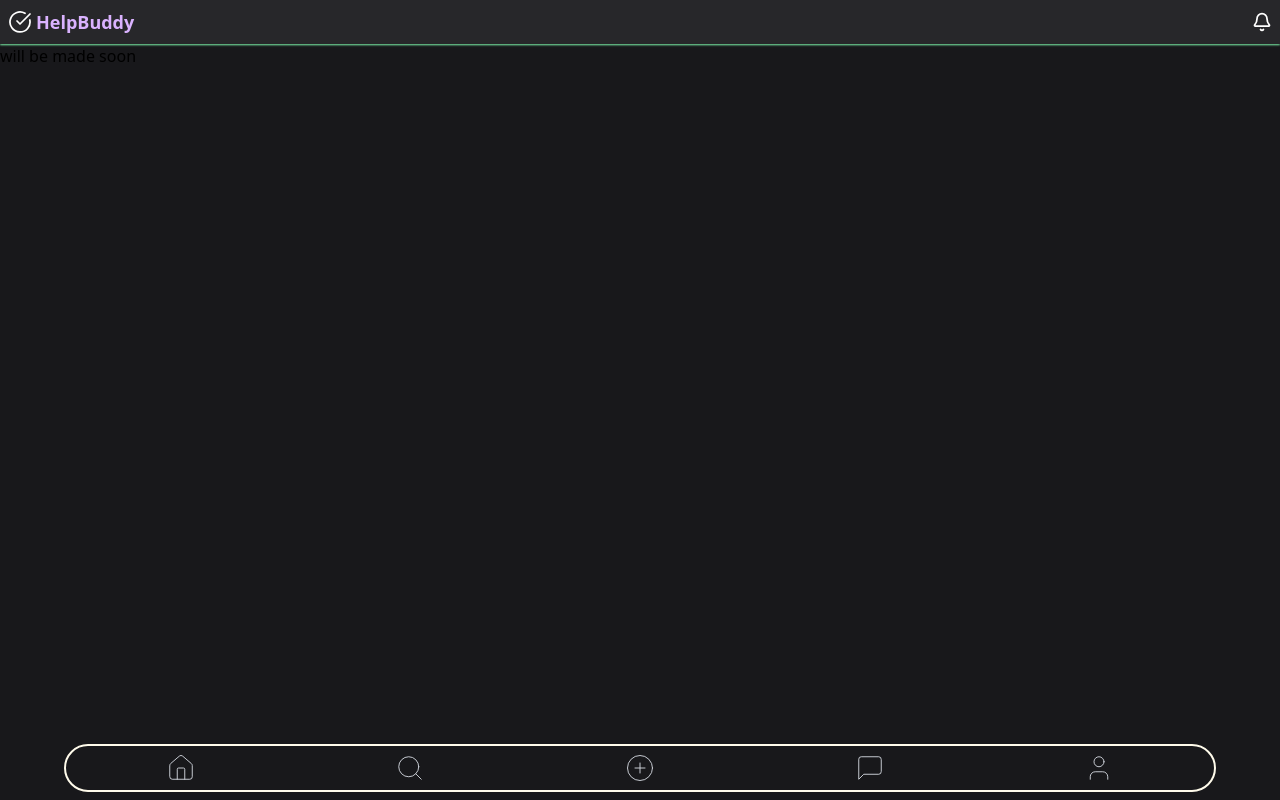
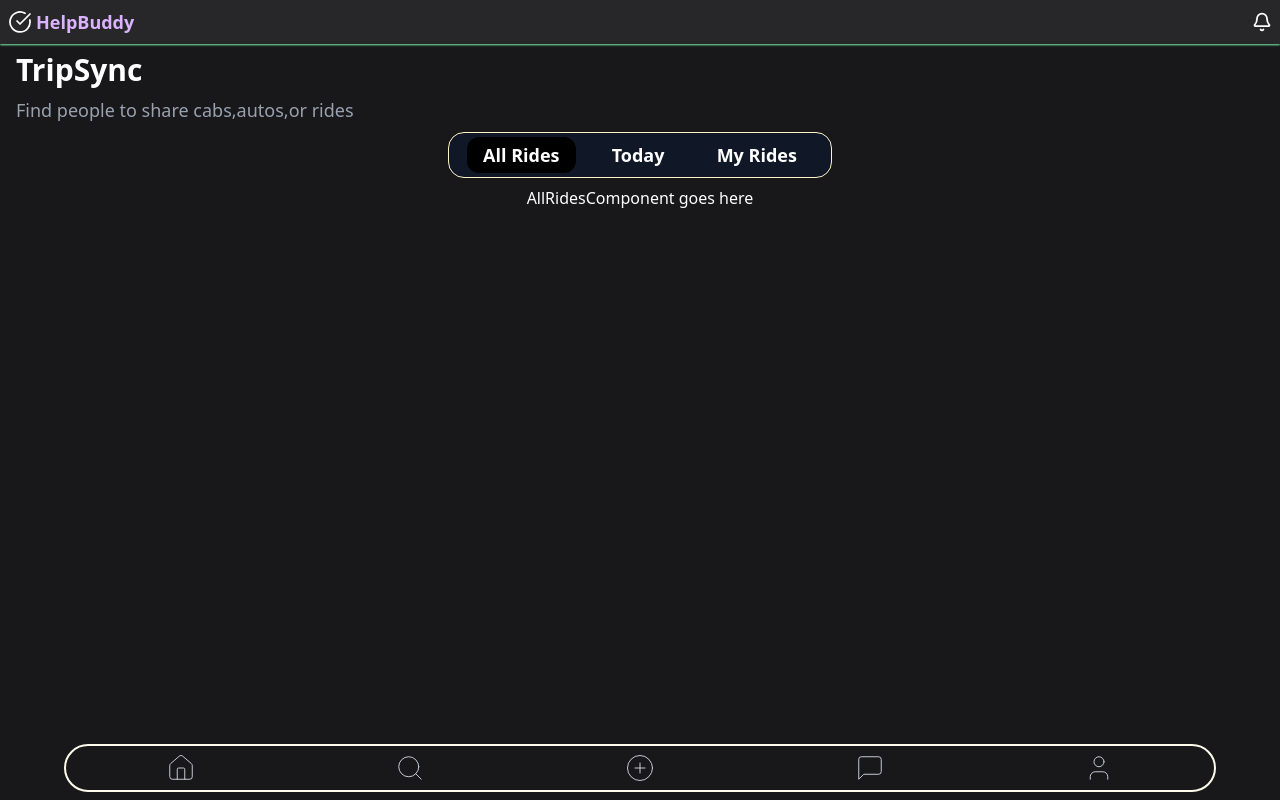
Before and after one commit to SBeeeee/PeerPal, a Next.js app in the folder frontend/: page /TripSync in a window 1280 px wide. Built offline with nearby package versions, Linux system fonts and the light colour scheme; no server answers.

Commit message:
TripSync page initialisation done

```diff
--- a/frontend/src/app/TripSync/components/Heading.jsx
+++ b/frontend/src/app/TripSync/components/Heading.jsx
@@ -2,8 +2,11 @@ import React from 'react'
 
 function Heading() {
   return (
-    <div>
-
+    <div className="mx-4">
+    <div className="text-white  text-3xl font-extrabold my-2">
+      TripSync
+    </div>
+    <div className="text-gray-400 text-lg">Find people to share cabs,autos,or rides</div>
     </div>
   )
 }
--- /dev/null
+++ b/frontend/src/app/TripSync/components/TaskBar.jsx
@@ -0,0 +1,42 @@
+"use client"
+import React, { useState } from 'react'
+
+function TaskBar() {
+    const [present, setPresent] = useState("All Rides")
+
+  return (
+    <div>
+      <div className="text-white flex bg-gray-900 font-bold text-lg border-amber-100 border justify-around w-96 rounded-2xl px-2 py-1 mx-auto my-2">
+        <div
+          className={`${present === "All Rides" ? "bg-black" : "hover:bg-black"} px-4 py-1 rounded-xl cursor-pointer`}
+          onClick={() => setPresent("All Rides")}
+        >
+          All Rides
+        </div>
+        <div
+          className={`${present === "Today" ? "bg-black" : "hover:bg-black"} px-4 py-1 rounded-xl cursor-pointer`}
+          onClick={() => setPresent("Today")}
+        >
+          Today
+        </div>
+        <div
+          className={`${present === "My Rides" ? "bg-black" : "hover:bg-black"} px-4 py-1 rounded-xl cursor-pointer`}
+          onClick={() => setPresent("My Rides")}
+        >
+          My Rides
+        </div>
+      </div>
+      {present === "All Rides" &&
+          <div className="text-white text-center">AllRidesComponent goes here</div>
+        }
+        {present === "Today" &&
+          <div className="text-white text-center">TodayComponent goes here</div>
+        }
+        {present === "My Rides" &&
+          <div className="text-white text-center">MyRidesComponent goes here</div>
+        }
+    </div>
+  )
+}
+
+export default TaskBar
--- a/frontend/src/app/TripSync/page.js
+++ b/frontend/src/app/TripSync/page.js
@@ -1,10 +1,12 @@
 import React from 'react'
+import Heading from './components/Heading'
+import TaskBar from './components/TaskBar'
 
 function page() {
   return (
     <div>
-      will be made soon
-
+      <Heading/>
+      <TaskBar/>
     </div>
   )
 }
```
